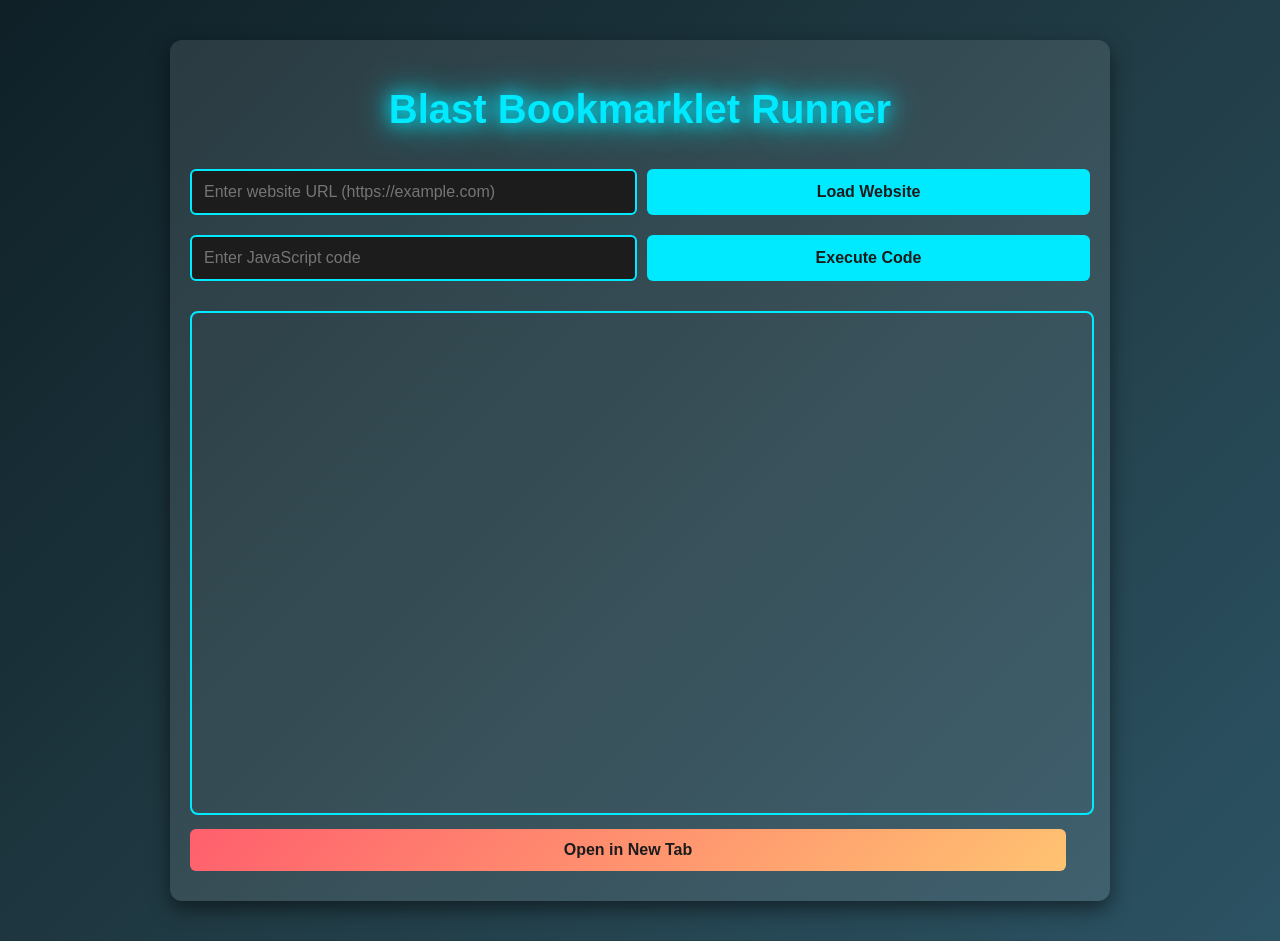
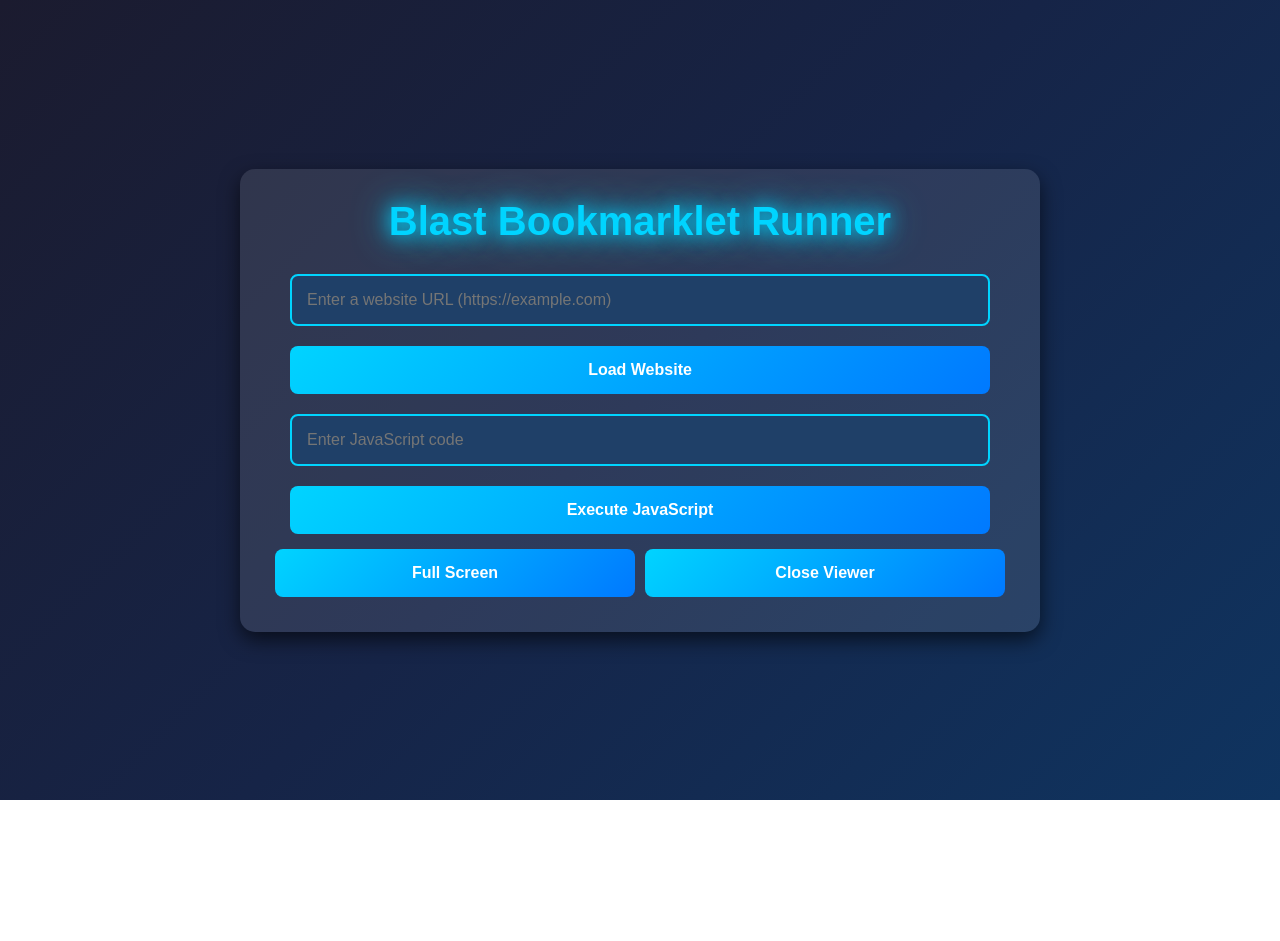
Before and after one commit to Bishop1-creator/blast-tool, a plain HTML site: page index.html in a window 1280 px wide. After the commit the page ends 800 px from the top, so only its background shows below. Drawn offline with Linux system fonts and the light colour scheme.

Commit message:
Update index.html

```diff
--- a/index.html
+++ b/index.html
@@ -3,161 +3,174 @@
 <head>
     <meta charset="UTF-8">
     <meta name="viewport" content="width=device-width, initial-scale=1.0">
-    <title>Blast - Enhanced Bookmarklet Runner</title>
+    <title>Blast - Modern Bookmarklet Runner</title>
     <style>
-        /* Global Styles */
+        /* General Reset */
+        * {
+            margin: 0;
+            padding: 0;
+            box-sizing: border-box;
+        }
         body {
             font-family: 'Arial', sans-serif;
-            margin: 0;
-            padding: 0;
-            background: linear-gradient(135deg, #0f2027, #203a43, #2c5364);
-            color: #ffffff;
+            background: linear-gradient(135deg, #1b1b2f, #162447, #0f3460);
+            color: white;
+            min-height: 100vh;
+            display: flex;
+            justify-content: center;
+            align-items: center;
+            flex-direction: column;
             overflow-x: hidden;
-            animation: backgroundAnimation 10s infinite alternate;
+            animation: backgroundShift 10s infinite alternate;
         }
-
-        @keyframes backgroundAnimation {
+        @keyframes backgroundShift {
             0% { background-position: 0% 50%; }
             100% { background-position: 100% 50%; }
         }
 
         /* Container Styles */
         .container {
-            max-width: 900px;
-            margin: 40px auto;
+            max-width: 800px;
+            width: 100%;
+            text-align: center;
             background: rgba(255, 255, 255, 0.1);
-            padding: 20px;
-            border-radius: 12px;
-            box-shadow: 0 8px 20px rgba(0, 0, 0, 0.5);
+            padding: 30px;
+            border-radius: 15px;
+            box-shadow: 0 8px 20px rgba(0, 0, 0, 0.6);
+            transition: transform 0.3s;
+        }
+        .container:hover {
+            transform: scale(1.02);
         }
 
         h1 {
-            text-align: center;
             font-size: 2.5rem;
-            color: #00eaff;
+            margin-bottom: 20px;
+            color: #00d4ff;
+            text-shadow: 0 0 10px #00d4ff, 0 0 20px #00d4ff;
             animation: textGlow 2s infinite alternate;
         }
-
         @keyframes textGlow {
-            0% { text-shadow: 0 0 10px #00eaff, 0 0 20px #00eaff; }
-            100% { text-shadow: 0 0 20px #00eaff, 0 0 40px #00eaff; }
+            0% { text-shadow: 0 0 10px #00d4ff, 0 0 20px #00d4ff; }
+            100% { text-shadow: 0 0 20px #00d4ff, 0 0 40px #00d4ff; }
         }
 
         input, button {
+            width: calc(100% - 40px);
+            padding: 15px;
+            margin: 10px 0;
             font-size: 1rem;
-            padding: 12px;
             border: none;
-            margin: 10px 0;
-            border-radius: 6px;
-            width: calc(100% - 24px);
+            border-radius: 8px;
         }
-
         input {
-            background: #1c1c1c;
-            color: #00eaff;
-            border: 2px solid #00eaff;
+            background: #1f4068;
+            color: white;
+            border: 2px solid #00d4ff;
+            transition: box-shadow 0.3s ease;
         }
-
+        input:focus {
+            box-shadow: 0 0 10px #00d4ff;
+            outline: none;
+        }
         button {
-            background: #00eaff;
-            color: #1c1c1c;
+            background: linear-gradient(135deg, #00d4ff, #0079ff);
+            color: white;
+            cursor: pointer;
             font-weight: bold;
-            cursor: pointer;
-            transition: transform 0.3s, background 0.3s;
+            transition: transform 0.3s, box-shadow 0.3s;
         }
-
         button:hover {
-            transform: scale(1.1);
-            background: #00b5cc;
+            transform: scale(1.05);
+            box-shadow: 0 8px 20px rgba(0, 212, 255, 0.6);
         }
 
         iframe {
             width: 100%;
             height: 500px;
             margin-top: 20px;
-            border: 2px solid #00eaff;
-            border-radius: 8px;
-            animation: iframeFade 1s ease-in-out;
+            border: 2px solid #00d4ff;
+            border-radius: 10px;
+            display: none;
         }
 
-        @keyframes iframeFade {
-            0% { opacity: 0; }
-            100% { opacity: 1; }
+        .actions {
+            display: flex;
+            justify-content: space-between;
         }
-
-        #openInNewTab {
-            background: linear-gradient(135deg, #ff5f6d, #ffc371);
-            color: #1c1c1c;
-            border: none;
-            transition: transform 0.3s, background 0.3s;
-        }
-
-        #openInNewTab:hover {
-            transform: scale(1.1);
-            background: linear-gradient(135deg, #ff5f6d, #ff8a80);
-        }
-
-        .controls {
-            display: flex;
-            flex-wrap: wrap;
-            gap: 10px;
-        }
-
-        .controls input, .controls button {
+        .actions button {
             flex: 1;
+            margin: 5px;
         }
     </style>
 </head>
 <body>
     <div class="container">
         <h1>Blast Bookmarklet Runner</h1>
-        <div class="controls">
-            <input type="text" id="searchBox" placeholder="Enter website URL (https://example.com)">
-            <button id="loadWebsite">Load Website</button>
+        <input type="text" id="urlInput" placeholder="Enter a website URL (https://example.com)">
+        <button id="loadWebsite">Load Website</button>
+        <input type="text" id="jsInput" placeholder="Enter JavaScript code">
+        <button id="executeCode">Execute JavaScript</button>
+        <iframe id="iframeViewer" title="Website Viewer"></iframe>
+        <div class="actions">
+            <button id="fullScreen">Full Screen</button>
+            <button id="closeViewer">Close Viewer</button>
         </div>
-        <div class="controls">
-            <input type="text" id="bookmarkletCode" placeholder="Enter JavaScript code">
-            <button id="executeCode">Execute Code</button>
-        </div>
-        <iframe id="iframeViewer" title="Website Viewer"></iframe>
-        <button id="openInNewTab">Open in New Tab</button>
     </div>
 
     <script>
+        const urlInput = document.getElementById('urlInput');
+        const jsInput = document.getElementById('jsInput');
         const iframe = document.getElementById('iframeViewer');
+        const fullScreenButton = document.getElementById('fullScreen');
+        const closeViewerButton = document.getElementById('closeViewer');
 
+        // Load Website into Iframe
         document.getElementById('loadWebsite').addEventListener('click', () => {
-            const url = document.getElementById('searchBox').value.trim();
-            if (url) {
-                iframe.src = url;
-            } else {
-                alert('Please enter a valid URL.');
+            const url = urlInput.value.trim();
+            if (!url) {
+                alert('Please enter a URL.');
+                return;
+            }
+
+            try {
+                const validUrl = new URL(url);
+                iframe.src = validUrl.href;
+                iframe.style.display = 'block';
+            } catch {
+                alert('Invalid URL. Please try again.');
             }
         });
 
+        // Execute JavaScript in the Iframe
         document.getElementById('executeCode').addEventListener('click', () => {
-            const code = document.getElementById('bookmarkletCode').value;
-            if (iframe.contentWindow && code) {
-                try {
-                    const script = iframe.contentWindow.document.createElement('script');
-                    script.textContent = code;
-                    iframe.contentWindow.document.body.appendChild(script);
-                    alert('Code executed successfully.');
-                } catch (error) {
-                    alert('Error executing code: ' + error.message);
-                }
-            } else {
-                alert('Ensure a website is loaded and valid JavaScript code is entered.');
+            const jsCode = jsInput.value.trim();
+            if (!jsCode) {
+                alert('Please enter JavaScript code.');
+                return;
+            }
+
+            try {
+                iframe.contentWindow.eval(jsCode);
+                alert('JavaScript executed successfully.');
+            } catch (error) {
+                alert('Error executing JavaScript: ' + error.message);
             }
         });
 
-        document.getElementById('openInNewTab').addEventListener('click', () => {
-            const url = iframe.src || document.getElementById('searchBox').value.trim();
-            if (url) {
-                window.open(url, '_blank');
+        // Full-Screen Iframe
+        fullScreenButton.addEventListener('click', () => {
+            if (iframe.style.display === 'block') {
+                iframe.requestFullscreen().catch(() => alert('Full-screen mode is not supported.'));
             } else {
-                alert('Please load a website first.');
+                alert('No website loaded. Please load a website first.');
             }
+        });
+
+        // Close Iframe
+        closeViewerButton.addEventListener('click', () => {
+            iframe.style.display = 'none';
+            iframe.src = '';
         });
     </script>
 </body>
```
